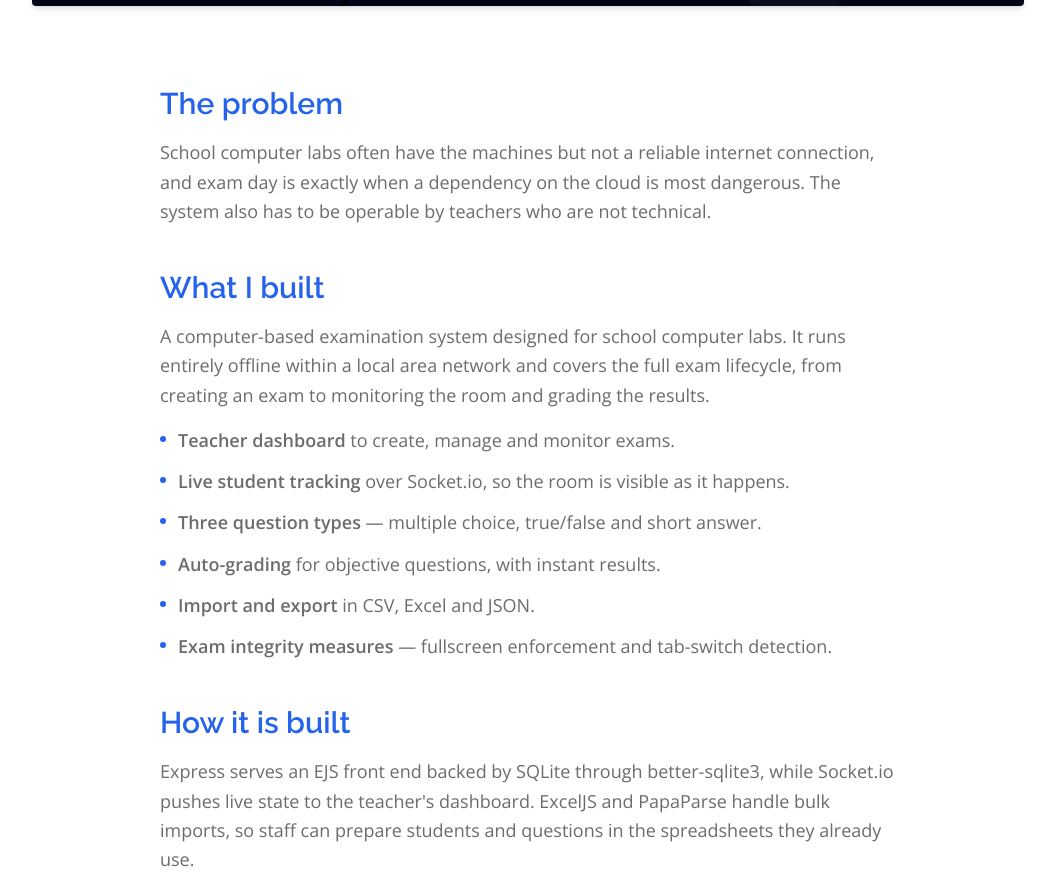
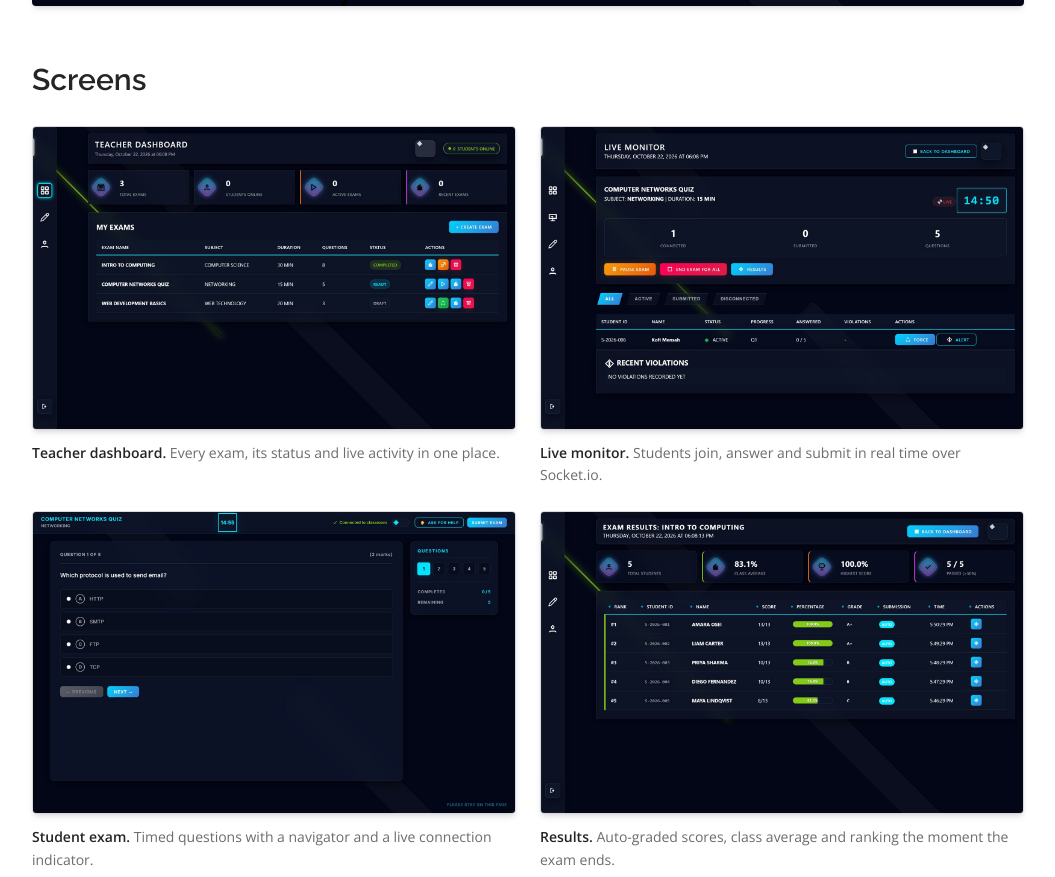
Before and after one commit to Nexify815/Portfolio, a website: page work/lan-exam.html in a window 1280 px wide. Shown: the part 1017-1894 px from the top of the page, without its empty margins (112-1167 px from the left). Drawn offline with nearby package versions, Linux system fonts and the light colour scheme.

Commit message:
Add LAN Exam screenshot gallery to case study

```diff
--- a/work/lan-exam.html
+++ b/work/lan-exam.html
@@ -69,6 +69,56 @@
           class="w-full rounded shadow-md"
         />
       </figure>
+
+      <section class="mx-auto w-full max-w-5xl px-4 pb-2 pt-12 md:pt-14">
+        <h2 class="font-header text-2xl font-semibold text-secondary sm:text-3xl">Screens</h2>
+        <div class="mt-7 grid grid-cols-1 gap-6 md:grid-cols-2">
+          <figure>
+            <img
+              src="/assets/img/work/lan-exam/teacher-dashboard.jpg"
+              alt="Teacher dashboard"
+              loading="lazy"
+              class="w-full rounded border border-grey-70 shadow-md"
+            />
+            <figcaption class="mt-3 font-body text-sm leading-relaxed text-grey-10">
+              <span class="font-semibold text-secondary">Teacher dashboard.</span> Every exam, its status and live activity in one place.
+            </figcaption>
+          </figure>
+          <figure>
+            <img
+              src="/assets/img/work/lan-exam/live-monitor.jpg"
+              alt="Live monitor"
+              loading="lazy"
+              class="w-full rounded border border-grey-70 shadow-md"
+            />
+            <figcaption class="mt-3 font-body text-sm leading-relaxed text-grey-10">
+              <span class="font-semibold text-secondary">Live monitor.</span> Students join, answer and submit in real time over Socket.io.
+            </figcaption>
+          </figure>
+          <figure>
+            <img
+              src="/assets/img/work/lan-exam/student-exam.jpg"
+              alt="Student exam"
+              loading="lazy"
+              class="w-full rounded border border-grey-70 shadow-md"
+            />
+            <figcaption class="mt-3 font-body text-sm leading-relaxed text-grey-10">
+              <span class="font-semibold text-secondary">Student exam.</span> Timed questions with a navigator and a live connection indicator.
+            </figcaption>
+          </figure>
+          <figure>
+            <img
+              src="/assets/img/work/lan-exam/results.jpg"
+              alt="Results"
+              loading="lazy"
+              class="w-full rounded border border-grey-70 shadow-md"
+            />
+            <figcaption class="mt-3 font-body text-sm leading-relaxed text-grey-10">
+              <span class="font-semibold text-secondary">Results.</span> Auto-graded scores, class average and ranking the moment the exam ends.
+            </figcaption>
+          </figure>
+        </div>
+      </section>
 
       <article class="mx-auto w-full max-w-3xl px-4 py-14 md:py-20">
         <section class="mt-11 first:mt-0">
```
Also changed, not shown: assets/img/work/lan-exam/live-monitor.jpg (added), assets/img/work/lan-exam/results.jpg (added), assets/img/work/lan-exam/student-exam.jpg (added), assets/img/work/lan-exam/teacher-dashboard.jpg (added), assets/styles/main.min.css.
